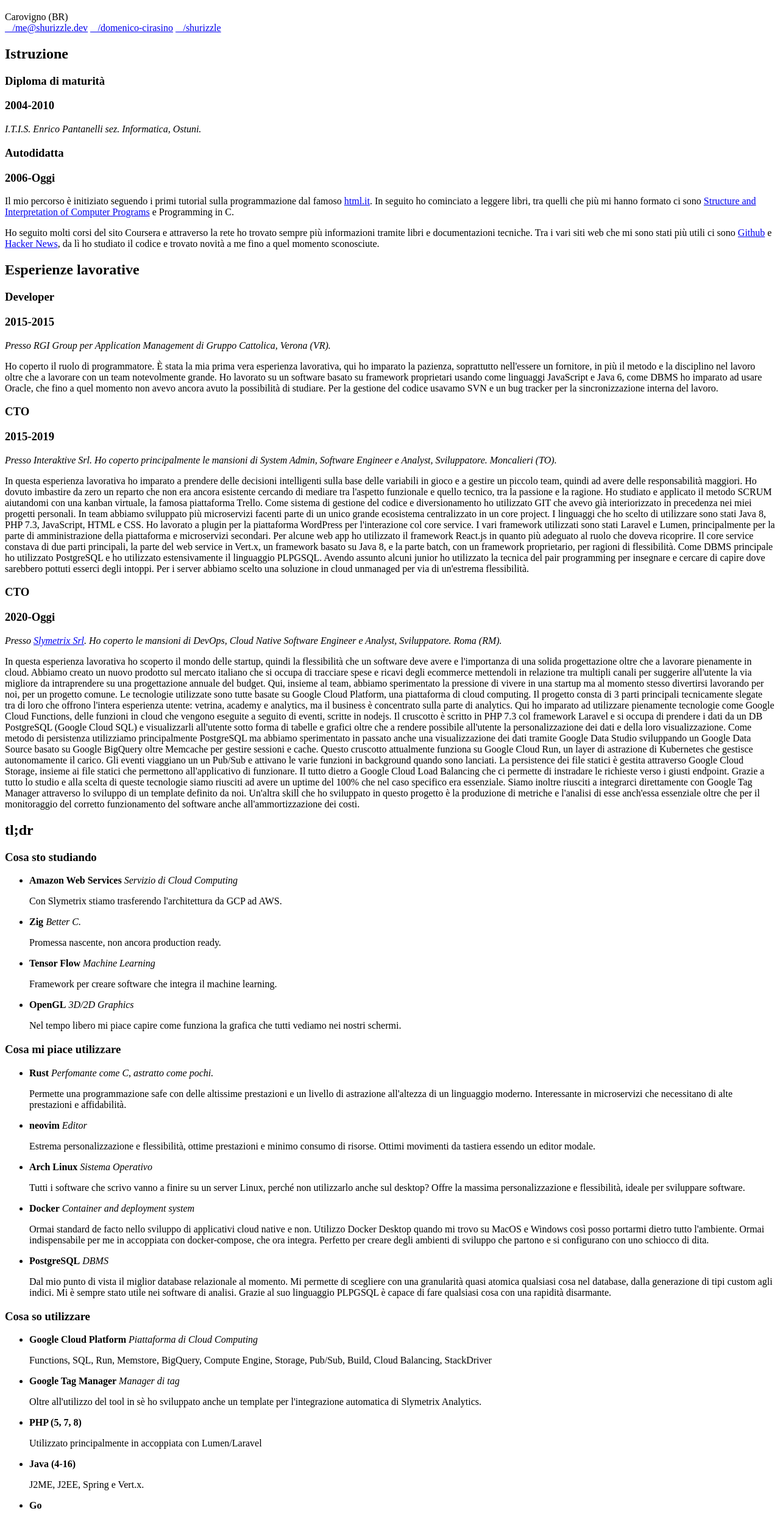
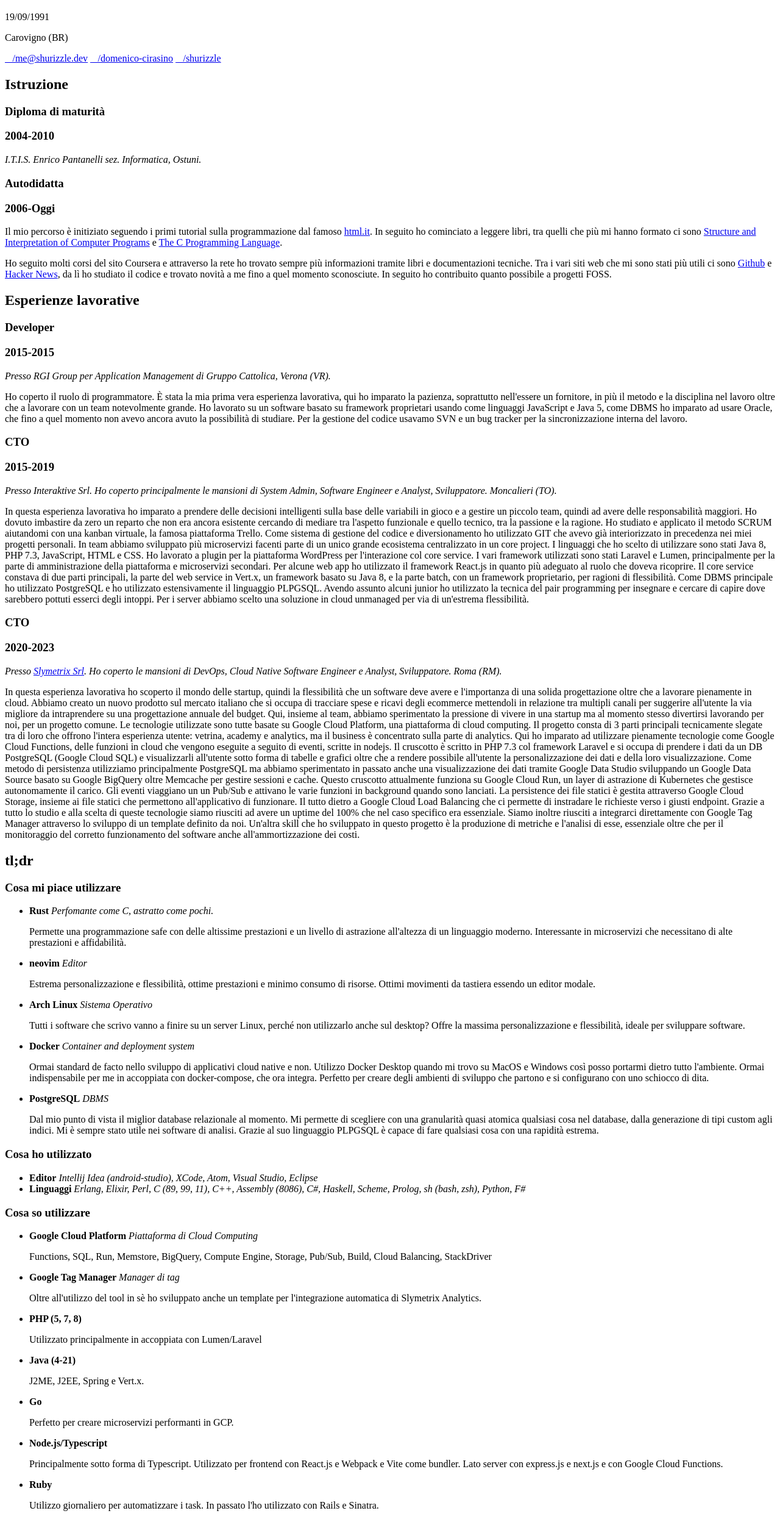
Before and after one commit to shurizzle/shurizzle.github.io, a plain HTML site: page templates/cv.html in a window 1280 px wide. Shown: the part 61-2552 px from the top of the page at 61% size. Drawn offline with Linux system fonts and the light colour scheme; a small style sheet from the web is missing.

Commit message:
feat: update

```diff
--- a/public/search_index.en.js
+++ b/public/search_index.en.js
@@ -1 +1 @@
-window.searchIndex = {"fields":["title","body"],"pipeline":["trimmer","stopWordFilter","stemmer"],"ref":"id","version":"0.9.5","index":{"body":{"root":{"docs":{},"df":0}},"title":{"root":{"docs":{},"df":0}}},"documentStore":{"save":true,"docs":{"https://www.shurizzle.dev/":{"body":"","id":"https://www.shurizzle.dev/","title":""},"https://www.shurizzle.dev/cv/":{"body":"","id":"https://www.shurizzle.dev/cv/","title":""}},"docInfo":{"https://www.shurizzle.dev/":{"body":0,"title":0},"https://www.shurizzle.dev/cv/":{"body":0,"title":0}},"length":2},"lang":"English"}
+window.searchIndex = {"fields":["title","body"],"pipeline":["trimmer","stopWordFilter","stemmer"],"ref":"id","version":"0.9.5","index":{"body":{"root":{"docs":{},"df":0}},"title":{"root":{"docs":{},"df":0}}},"documentStore":{"save":true,"docs":{"http://127.0.0.1:1111/":{"body":"","id":"http://127.0.0.1:1111/","title":""},"http://127.0.0.1:1111/cv/":{"body":"","id":"http://127.0.0.1:1111/cv/","title":""}},"docInfo":{"http://127.0.0.1:1111/":{"body":0,"title":0},"http://127.0.0.1:1111/cv/":{"body":0,"title":0}},"length":2},"lang":"English"}
--- a/sass/cv.scss
+++ b/sass/cv.scss
@@ -84,6 +84,13 @@ ul {
 }
 
 a {
+  &:link,
+  &:visited {
+    font-style: italic;
+    font-weight: 900;
+    text-decoration: inherit;
+    color: inherit;
+  }
   text-decoration: none;
 }
 
@@ -123,16 +130,6 @@ header {
   .wrap {
     max-width: 690px;
     padding: 0.3in 0.5in;
-  }
-
-  a {
-    &:link,
-    &:visited {
-      font-style: italic;
-      font-weight: 900;
-      text-decoration: inherit;
-      color: inherit;
-    }
   }
 
   @include media('>tablet') {
--- a/templates/cv.html
+++ b/templates/cv.html
@@ -8,10 +8,12 @@
       content="width=device-width, initial-scale=1.0, maximum-scale=1"
     />
 
-    <title></title>
+    <title>Curriculum Vitae di Domenico Alessio Cirasino</title>
 
-    <link rel="stylesheet" href="{{ get_url(path="cv.css",
-    trailing_slash=false) | safe }}" />
+    <link
+      rel="stylesheet"
+      href="{{ get_url(path="cv.css", trailing_slash=false) | safe }}"
+    />
     <link
       rel="stylesheet"
       href="//cdn.jsdelivr.net/npm/hack-font@3/build/web/hack.css"
@@ -24,10 +26,17 @@
           <header>
             <div class="page-title">
               <h1>Domenico Cirasino</h1>
-              <div class="address">Carovigno (BR)</div>
+              <div class="personal-info">
+                <p>
+                  <time datetime="1991-09-19">19/09/1991</time>
+                </p>
+                <p>
+                  Carovigno (BR)
+                </p>
+              </div>
             </div>
             <div>
-              <a href="mailto:me@shurizzle.dev">&#xf6ed;/me@shurizzle.dev</a>
+              <a href="mailto:me@shurizzle.dev">&#xf42f;/me@shurizzle.dev</a>
               <a href="https://www.linkedin.com/in/domenico-cirasino-7225333b">&#xf0e1;/domenico-cirasino</a>
               <a href="https://www.github.com/shurizzle">&#xf09b;/shurizzle</a>
             </div>
@@ -57,7 +66,7 @@
                 mi hanno formato ci sono
                 <a href="https://mitpress.mit.edu/sites/default/files/sicp/index.html">
                   Structure and Interpretation of Computer Programs</a> e
-                <a>Programming in C</a>.
+                <a href="https://en.wikipedia.org/wiki/The_C_Programming_Language">The C Programming Language</a>.
               </p>
               <p>
                 Ho seguito molti corsi del sito Coursera e attraverso la rete
@@ -69,6 +78,7 @@
                 <a href="https://www.ycombinator.com/">Hacker News</a>, da lì
                 ho studiato il codice e trovato novità a me fino a quel
                 momento sconosciute.
+                In seguito ho contribuito quanto possibile a progetti FOSS.
               </p>
             </div>
           </section>
@@ -93,10 +103,10 @@
             <p>
               Ho coperto il ruolo di programmatore. È stata la mia prima vera
               esperienza lavorativa, qui ho imparato la pazienza, soprattutto
-              nell'essere un fornitore, in più il metodo e la disciplino nel
+              nell'essere un fornitore, in più il metodo e la disciplina nel
               lavoro oltre che a lavorare con un team notevolmente grande.
               Ho lavorato su un software basato su framework proprietari usando
-              come linguaggi JavaScript e Java 6, come DBMS ho imparato ad usare
+              come linguaggi JavaScript e Java 5, come DBMS ho imparato ad usare
               Oracle, che fino a quel momento non avevo ancora avuto la
               possibilità di studiare. Per la gestione del codice usavamo SVN
               e un bug tracker per la sincronizzazione interna del lavoro.
@@ -166,7 +176,7 @@
             <div>
               <div class="heading-line">
                 <h3>CTO</h3>
-                <h3>2020-Oggi</h3>
+                <h3>2020-2023</h3>
               </div>
             </div>
 
@@ -228,7 +238,7 @@
               Siamo inoltre riusciti a integrarci direttamente con Google Tag
               Manager attraverso lo sviluppo di un template definito da noi.
               Un'altra skill che ho sviluppato in questo progetto è la
-              produzione di metriche e l'analisi di esse anch'essa essenziale
+              produzione di metriche e l'analisi di esse, essenziale
               oltre che per il monitoraggio del corretto funzionamento del
               software anche all'ammortizzazione dei costi.
             </p>
@@ -236,46 +246,6 @@
 
           <section>
             <h2>tl;dr</h2>
-
-            <div>
-              <div class="heading-line">
-                <h3>Cosa sto studiando</h3>
-              </div>
-            </div>
-
-            <ul>
-              <li>
-                <strong>Amazon Web Services</strong>
-                <em>Servizio di Cloud Computing</em>
-                <p>
-                  Con Slymetrix stiamo trasferendo l'architettura da GCP ad AWS.
-                </p>
-              </li>
-              <li>
-                <strong>Zig</strong>
-                <em>Better C.</em>
-                <p>
-                  Promessa nascente, non ancora production ready.
-                </p>
-              </li>
-              <li>
-                <strong>Tensor Flow</strong>
-                <em>Machine Learning</em>
-                <p>
-                  Framework per creare software che integra il machine
-                  learning.
-                </p>
-              </li>
-              <li>
-                <strong>OpenGL</strong>
-                <em>3D/2D Graphics</em>
-                <p>
-                  Nel tempo libero mi piace capire come funziona la grafica che
-                  tutti vediamo nei nostri schermi.
-                </p>
-              </li>
-            </ul>
-
 
             <div>
               <div class="heading-line">
@@ -334,8 +304,31 @@
                   atomica qualsiasi cosa nel database, dalla generazione di tipi
                   custom agli indici. Mi è sempre stato utile nei software di
                   analisi. Grazie al suo linguaggio PLPGSQL è capace di fare
-                  qualsiasi cosa con una rapidità disarmante.
+                  qualsiasi cosa con una rapidità estrema.
                 </p>
+              </li>
+            </ul>
+
+            <div>
+              <div class="heading-line">
+                <h3>Cosa ho utilizzato</h3>
+              </div>
+            </div>
+
+            <ul>
+              <li>
+                <strong>Editor</strong>
+                <em>
+                  Intellij Idea (android-studio), XCode, Atom, Visual Studio,
+                  Eclipse
+                </em>
+              </li>
+              <li>
+                <strong>Linguaggi</strong>
+                <em>
+                  Erlang, Elixir, Perl, C (89, 99, 11), C++, Assembly (8086),
+                  C#, Haskell, Scheme, Prolog, sh (bash, zsh), Python, F#
+                </em>
               </li>
             </ul>
 
@@ -369,7 +362,7 @@
                 </p>
               </li>
               <li>
-                <strong>Java (4-16)</strong>
+                <strong>Java (4-21)</strong>
                 <p>
                   J2ME, J2EE, Spring e Vert.x.
                 </p>
@@ -397,11 +390,12 @@
                 </p>
               </li>
               <li>
-                <strong>Lua</strong>
+                <strong>Lua/Fennel</strong>
                 <p>
                   Utilizzato principalmente per le personalizzazioni del
                   software come in neovim.
                 </p>
+              </li>
               <li>
                 <strong>HTML5/CSS3</strong>
                 <p>
@@ -426,30 +420,7 @@
               </li>
               <li>
                 <strong>Sistemi operativi</strong>
-                <em>Windows (con WSL2), MacOS, Debian, Ubuntu, Gentoo/Funtoo</em>
-              </li>
-            </ul>
-
-            <div>
-              <div class="heading-line">
-                <h3>Cosa ho utilizzato</h3>
-              </div>
-            </div>
-
-            <ul>
-              <li>
-                <strong>Editor</strong>
-                <em>
-                  Intellij Idea (android-studio), XCode, Atom, Visual Studio,
-                  Eclipse
-                </em>
-              </li>
-              <li>
-                <strong>Linguaggi</strong>
-                <em>
-                  Erlang, Elixir, Perl, C (89, 99, 11), C++, Assembly (8086),
-                  C#, Haskell, Scheme
-                </em>
+                <p>Linux (Debian, Ubuntu, Arch, Gentoo/Funtoo), Windows (con WSL2), MacOS</p>
               </li>
             </ul>
 
@@ -457,8 +428,8 @@
 
           <footer>
             <p>
-              Autorizzo il trattamento dei miei dati personali ai sensi del Dlgs
-              196 del 30 giugno 2003
+              Autorizzo il trattamento dei dati personali presenti nel CV ai
+              sensi del D.Lgs. 2018/101 e del GDPR (Regolamento UE 2016/679).
             </p>
           </footer>
         </div>
```
Also changed, not shown: 1 other file.
